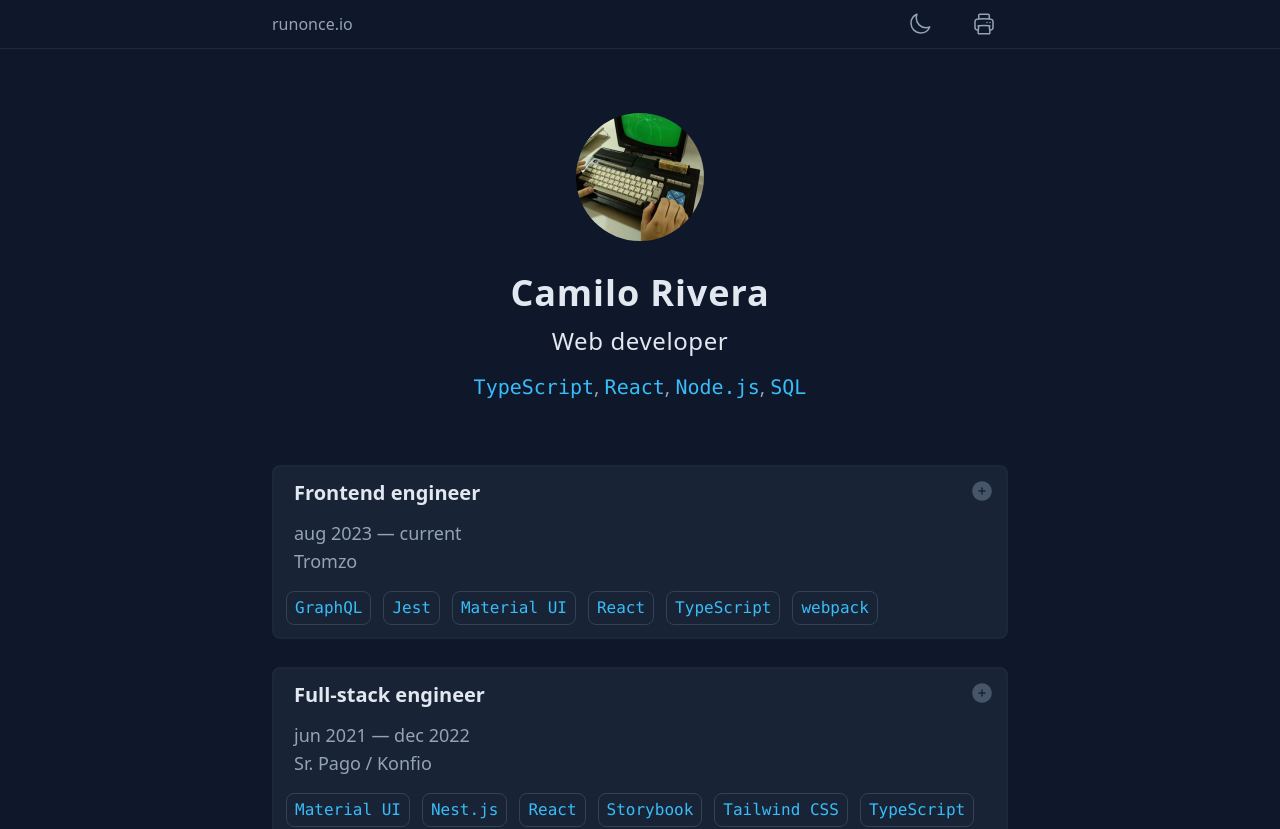
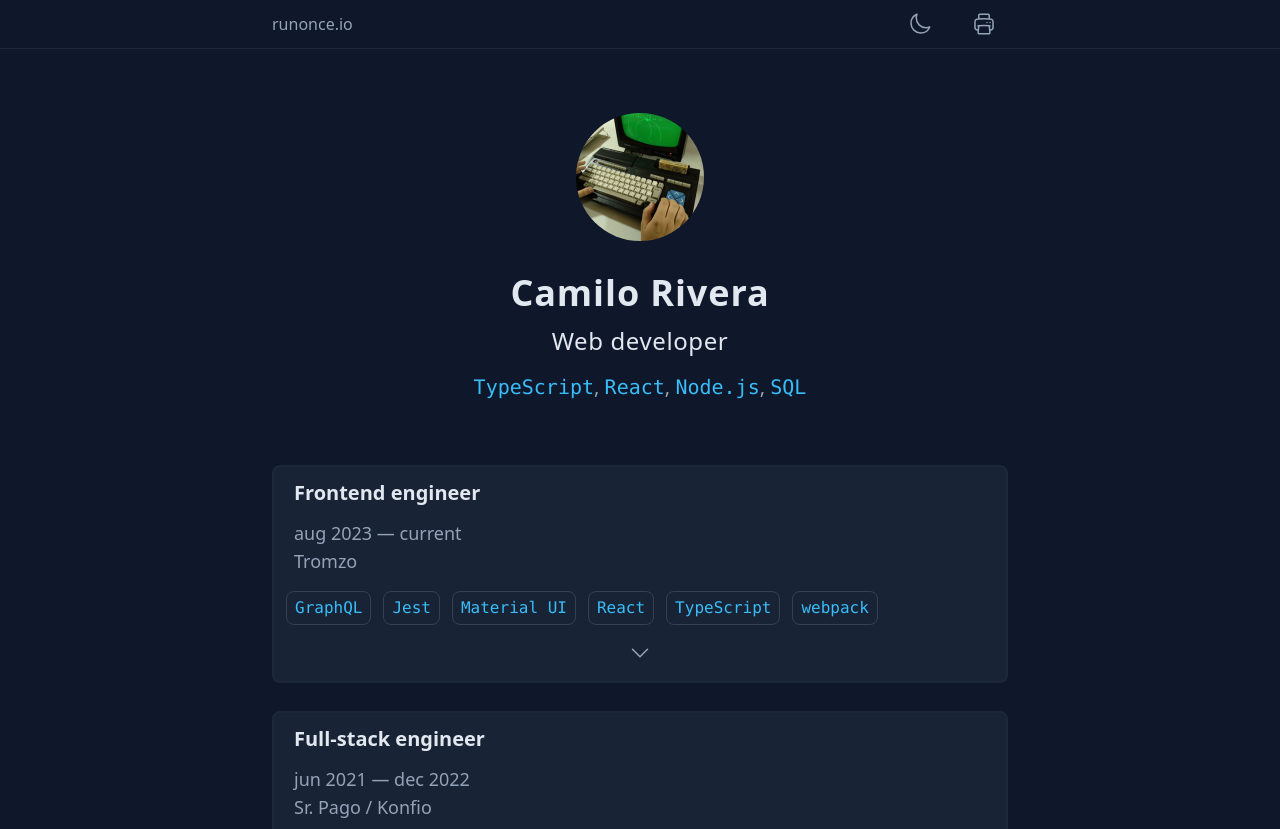
Before and after one commit to oncet/runonce, a Next.js app: page /resume in a window 1280 px wide. Shown: the top 829 px of the page. Built offline with nearby package versions, Linux system fonts and the light colour scheme.

Commit message:
update card

```diff
--- a/components/Card.js
+++ b/components/Card.js
@@ -14,28 +14,30 @@ export default function Card({ title, subtitle, summary, children }) {
   return (
     <div
       className={
-        "flex break-inside-avoid flex-col overflow-hidden rounded-lg border-2 bg-slate-50 pb-3 transition-all duration-300 [-webkit-tap-highlight-color:transparent] terminal:rounded-none terminal:border-[2px] terminal:border-dashed	terminal:border-orange-500 terminal:bg-black dark:border-slate-800/75 dark:bg-slate-800/75 print:border-none print:p-0 " +
+        "flex break-inside-avoid flex-col overflow-hidden rounded-lg border-2 bg-slate-50 transition-all duration-300 [-webkit-tap-highlight-color:transparent] terminal:rounded-none terminal:border-[2px] terminal:border-dashed	terminal:border-orange-500 terminal:bg-black dark:border-slate-800/75 dark:bg-slate-800/75 print:border-none print:p-0 " +
         (isOpen ? "border-slate-400" : "border-slate-200")
       }
     >
       <div className="flex flex-col gap-4">
         <div className="">
-          <button
+          <div
             className={
-              "group flex w-full cursor-pointer justify-between pb-3 pl-5 pr-3 pt-3 transition duration-300 focus-visible:rounded-t-lg dark:hover:bg-slate-800 " +
-              (isOpen ? "dark:bg-slate-800" : "")
+              "group flex w-full justify-between pb-3 pl-5 pr-3 pt-3 transition duration-300 focus-visible:rounded-t-lg  "
             }
-            onClick={onClickHandler}
-            aria-label="Expand card"
           >
             <h2 className="text-xl font-semibold">{title}</h2>
-            <div className="print:hidden">
-              <ToggleExpandIcon isOpen={isOpen} />
-            </div>
-          </button>
+          </div>
           <div className="px-5">{subtitle}</div>
         </div>
         <div className="px-3">{summary}</div>
+        <button
+          className="flex justify-center rounded-b-lg pb-4"
+          onClick={onClickHandler}
+          aria-label="Expand card"
+          title={`${isOpen ? "Collapse" : "Expand"} ${title} card`}
+        >
+          <ToggleExpandIcon isOpen={isOpen} />
+        </button>
       </div>
       <div
         className={
@@ -44,7 +46,7 @@ export default function Card({ title, subtitle, summary, children }) {
         }
       >
         <div className="row-[1_/_span_2] overflow-hidden">
-          <div className="mb-2 mt-5">{children}</div>
+          <div className="mb-5">{children}</div>
         </div>
       </div>
     </div>
--- a/components/icons/ToggleExpandIcon.js
+++ b/components/icons/ToggleExpandIcon.js
@@ -2,25 +2,20 @@ export default function ToggleExpandIcon({ isOpen }) {
   return (
     <svg
       xmlns="http://www.w3.org/2000/svg"
+      fill="none"
       viewBox="0 0 24 24"
-      fill="currentColor"
+      strokeWidth={1.5}
+      stroke="currentColor"
       className={
-        "h-6 w-6 fill-slate-600 transition duration-300 terminal:fill-orange-500 group-hover:dark:fill-slate-400"
+        "h-6 w-6 stroke-slate-400 transition duration-300 terminal:stroke-orange-500 " +
+        (isOpen ? "scale-y-[-1]" : "")
       }
     >
-      {isOpen ? (
-        <path
-          fillRule="evenodd"
-          d="M12 2.25c-5.385 0-9.75 4.365-9.75 9.75s4.365 9.75 9.75 9.75 9.75-4.365 9.75-9.75S17.385 2.25 12 2.25Zm3 10.5a.75.75 0 0 0 0-1.5H9a.75.75 0 0 0 0 1.5h6Z"
-          clipRule="evenodd"
-        />
-      ) : (
-        <path
-          fillRule="evenodd"
-          d="M12 2.25c-5.385 0-9.75 4.365-9.75 9.75s4.365 9.75 9.75 9.75 9.75-4.365 9.75-9.75S17.385 2.25 12 2.25ZM12.75 9a.75.75 0 0 0-1.5 0v2.25H9a.75.75 0 0 0 0 1.5h2.25V15a.75.75 0 0 0 1.5 0v-2.25H15a.75.75 0 0 0 0-1.5h-2.25V9Z"
-          clipRule="evenodd"
-        />
-      )}
+      <path
+        strokeLinecap="round"
+        strokeLinejoin="round"
+        d="M19.5 8.25l-7.5 7.5-7.5-7.5"
+      />
     </svg>
   );
 }
```
